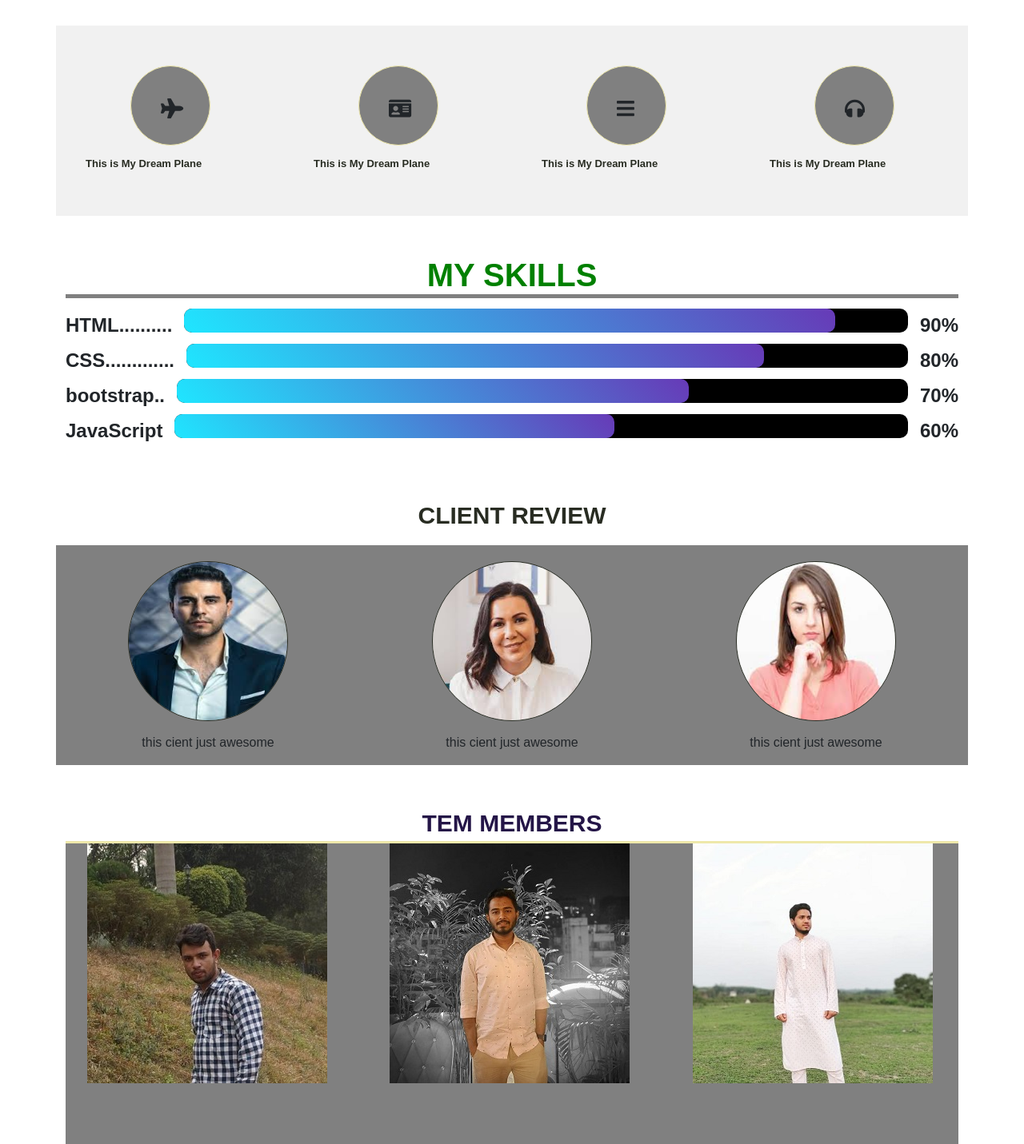
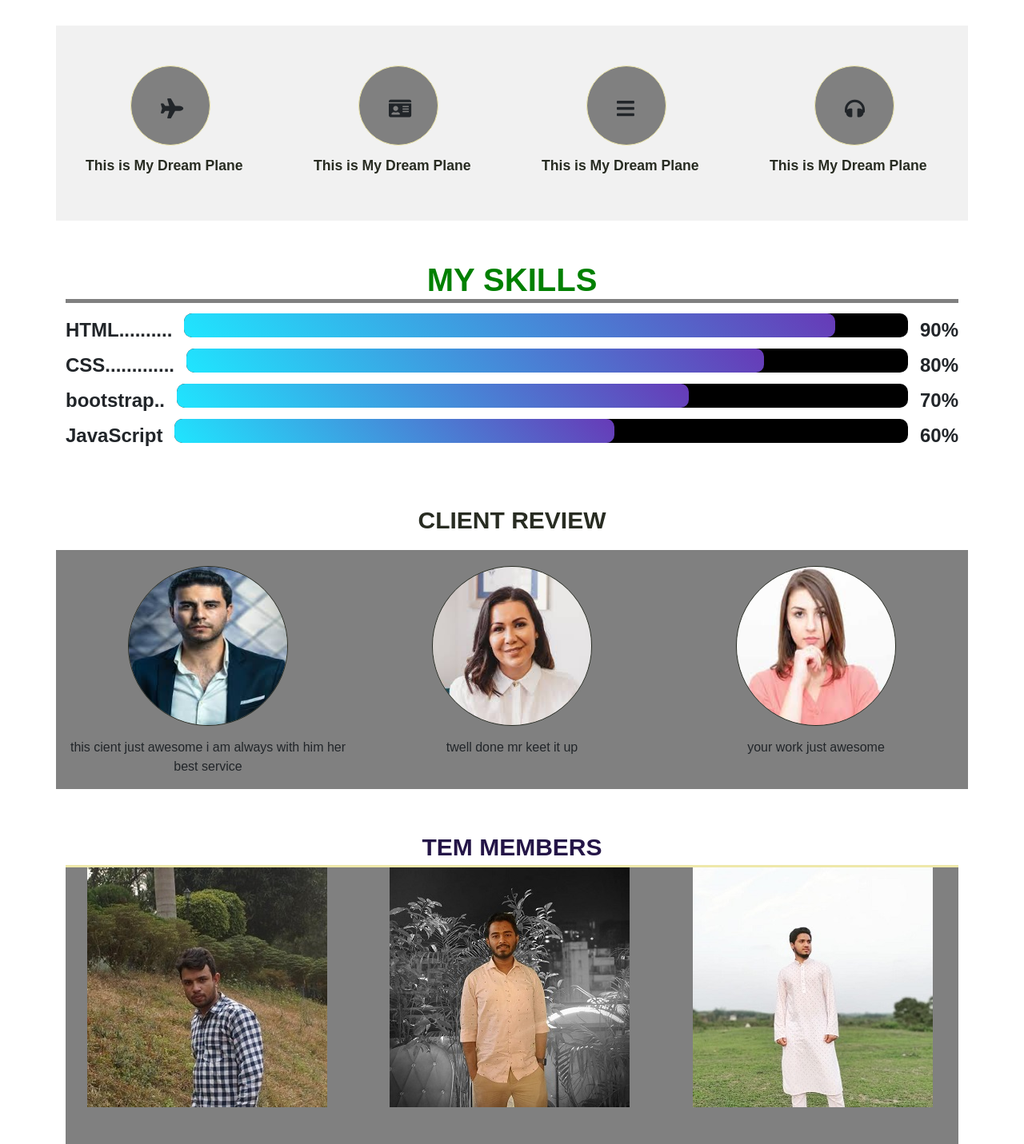
Before and after one commit to mahidhasan96/MMT-Website, a PHP site: page / in a window 1280 px wide. Shown: the part 5069-6500 px from the top of the page at 80% size. Run offline with PHP 8.4, Linux system fonts and the light colour scheme; some libraries are stand-ins or nearby versions.

Commit message:
editing some sections

```diff
--- a/index.html
+++ b/index.html
@@ -1,11 +1,3 @@
-
-<?php
-
-?>
-
-
-
-
 
 <!DOCTYPE html>
 <html lang="en">
@@ -741,19 +733,19 @@
        <div class="col-md-4 clint">
          <div class="customer">
            <img src="images/client/client.jpg" alt="">
-           <p>this cient just awesome </p>
+           <p>this cient just awesome i am always with him her best service </p>
          </div>
        </div>
        <div class="col-md-4 clint">
         <div class="customer">
           <img src="images/client/client3.jpg" alt="">
-          <p>this cient just awesome </p>
+          <p>twell done mr keet it up </p>
         </div>
       </div>
       <div class="col-md-4 clint">
         <div class="customer">
           <img src="images/client/client2.jpg" alt="">
-          <p>this cient just awesome </p>
+          <p>your work just awesome </p>
         </div>
       </div>
      </div>
@@ -788,6 +780,7 @@
       </div>
     </div>
     <!--contact sectioin-->
+
     <div class="container" id="Contact">
       <div class="row cont">
         <div class="col-md-6 contact">
@@ -806,21 +799,23 @@
                       Name:
                     </td>
                     <td>
-                      <input type="text" placeholder="Name" name="username" required>
+                      <input type="text" placeholder="userName" name="username" required>
                     </td>
                 </tr>
                 <tr>
                    <td>
                      Password:
                    </td>
-                   <td> <input type="password" placeholder="Password" name="password" required> </td>
+                   <td>
+                      <input type="password" placeholder="password" name="password" required>
+                  </td>
                 </tr>
                 <tr>
                   <td>
-                    Email:
+                    email:
                   </td>
                   <td>
-                    <input type="Email" placeholder="Enter Your Email" value="Email" required>
+                    <input type="email" placeholder="Enter Your Email" name="email" required>
                   </td>
                 </tr>
                 <tr>
@@ -829,7 +824,7 @@
                   </td>
                   <td>
                     <select name="phoneCode" id="" required>
-                      <option selected hidden value=""></option>
+                      <option selected hidden value="">88</option>
                       <option value="+88">+88</option>
                       <option value="+88">+88</option>
                       <input type="phone" name="phone" placeholder="01******" required>
@@ -861,17 +856,20 @@
 
 
     <div class="border"></div>
+    <!--subsribe seticon-->
 
     <div class="row">
-      <div class="col-md-6 sub">
-        <div class="subscribe">
+      <div class="col-md-6">
+        <div class="sub">
           <h6> please subcribe our newslatter </h6>
           <p>A short sentence describing what someone will receive by subscribing</p>
         </div>
       </div>
-      <div class="col-md-6 subs">
-        <input type="text" placeholder="Enter your email address">
+      <div class="col-md-6">
+        <div class="subs">
+          <input type="text" placeholder="Enter your email address">
         <button>subcribe</button>
+        </div>
       </div>
     </div>
 
--- a/style.css
+++ b/style.css
@@ -630,22 +630,21 @@
     background: #282C22;
     color: palegreen;
 }
-table input{
+table input[type="text"], [type="password"], [type="email"],[type="phone"]{
+    outline: none;
     border: none;
-    border: 1px solid rebeccapurple;
-    outline: none;
-    padding: 2px 10px;
-    margin: 10px 0;
-    border-radius: 3px;
-    outline-color: purple;
+    padding: 10px;
+    margin: 5px 10px;
+    font-size: 20px;
+    background: black;
+    color: #3bb300;
+    border-radius: 6px;
+
 }
 table input[type="submit"] {
     position: relative;
     left: 160%;
     padding: 5px;
-}
-table input[type="radio"] {
-
 }
 
 .border{
@@ -654,35 +653,30 @@
     margin: 80px 0;
 }
 
-.sub{
-    text-align: left;
-    font-size: 13px;
 
-
-
-}
 .sub h6{
     margin-left: 20px;
     text-transform: uppercase;
     font-size: 20px;
     color: black;
+    font-weight: bold;
 
 }
 
 .sub p{
-    margin-left: 20px;
+    margin-left: 15px;
 }
 
 .subs input[type="text"]{
     outline: none;
-    padding: 10px;
-    width: 380px;
+    padding: 15px;
+    width: 350px;
     background: #F1F1F1;
     border: none;
 }
 .subs button{
     outline: none;
-    padding: 8px 15px;
+    padding:15px;
     background: black;
     color: white;
      outline: none;
```
Also changed, not shown: js/from.js (line endings or trailing spaces).
